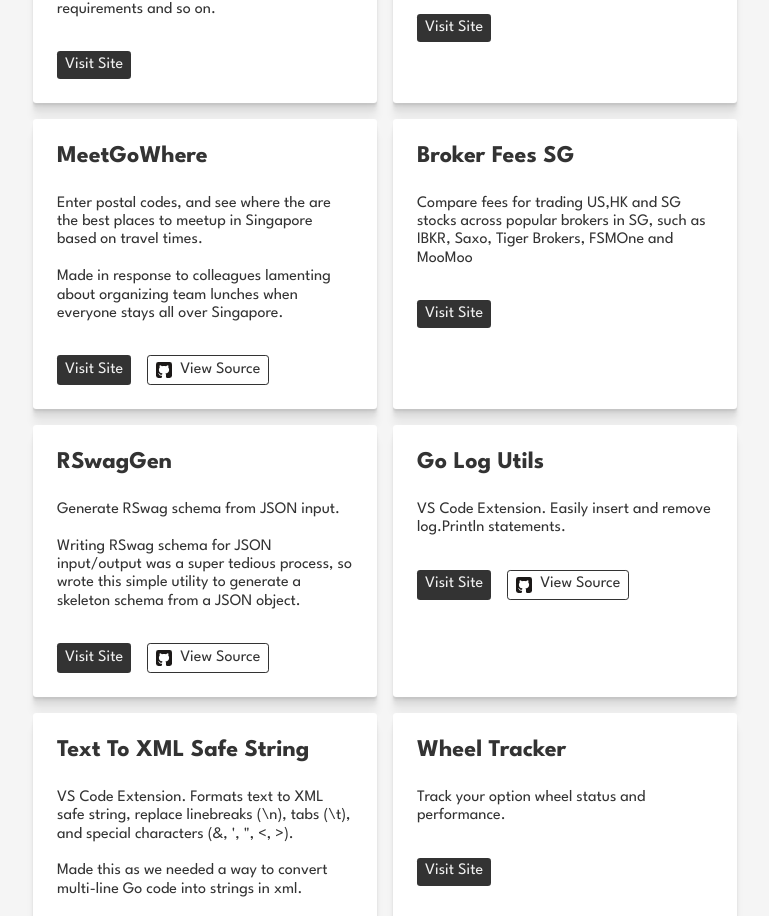
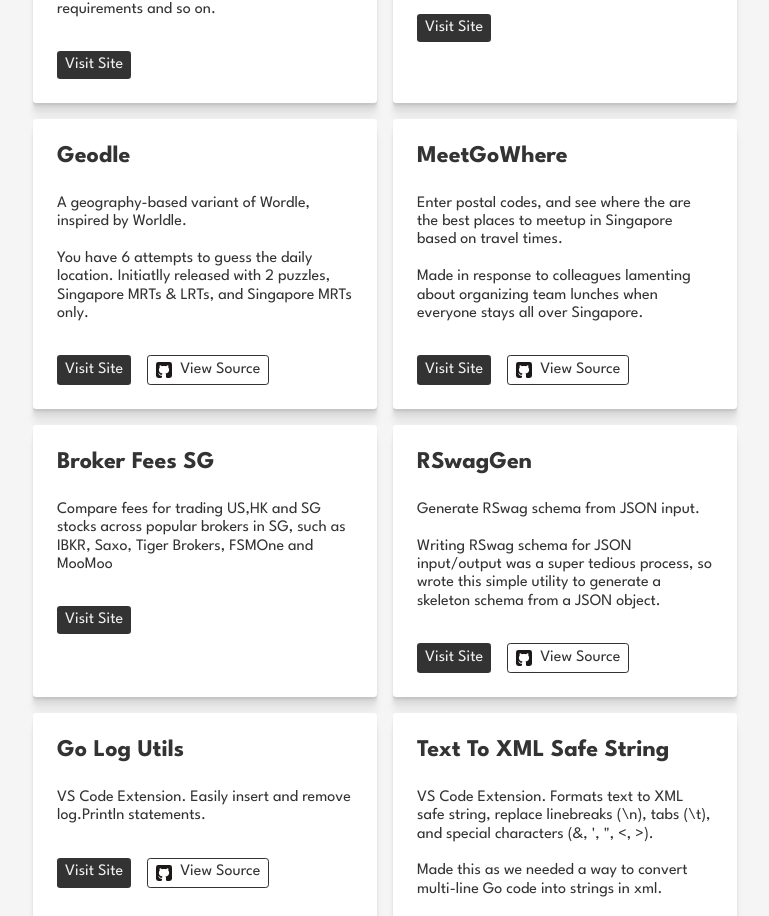
Before and after one commit to gpng/gpng.github.io, a Next.js app: page / in a window 1280 px wide. Shown: the part 936-1852 px from the top of the page, without its empty margins (255-1024 px from the left). Built offline with nearby package versions, Linux system fonts and the light colour scheme.

Commit message:
Add geodle to projects

```diff
--- a/components/Projects/Projects.jsx
+++ b/components/Projects/Projects.jsx
@@ -20,6 +20,14 @@
 It collects data on lockdown measures, quarantine policies, tourists bans along with numbers on how the disease is spreading in every country and state around the world.`}
         url="https://covidcontrols.co"
         image="/static/images/covidcontrols.png"
+      />
+      <ProjectCard
+        title="Geodle"
+        description={`A geography-based variant of Wordle, inspired by Worldle.
+
+You have 6 attempts to guess the daily location. Initiatlly released with 2 puzzles, Singapore MRTs & LRTs, and Singapore MRTs only.`}
+        url="https://geodle.vercel.app"
+        source="https://github.com/gpng/geodle"
       />
       <ProjectCard
         title="MeetGoWhere"
```
Also changed, not shown: package.json (+7 -7 lines), .eslintrc.json, 1 other file (tests, documents, lock files or other folders).
